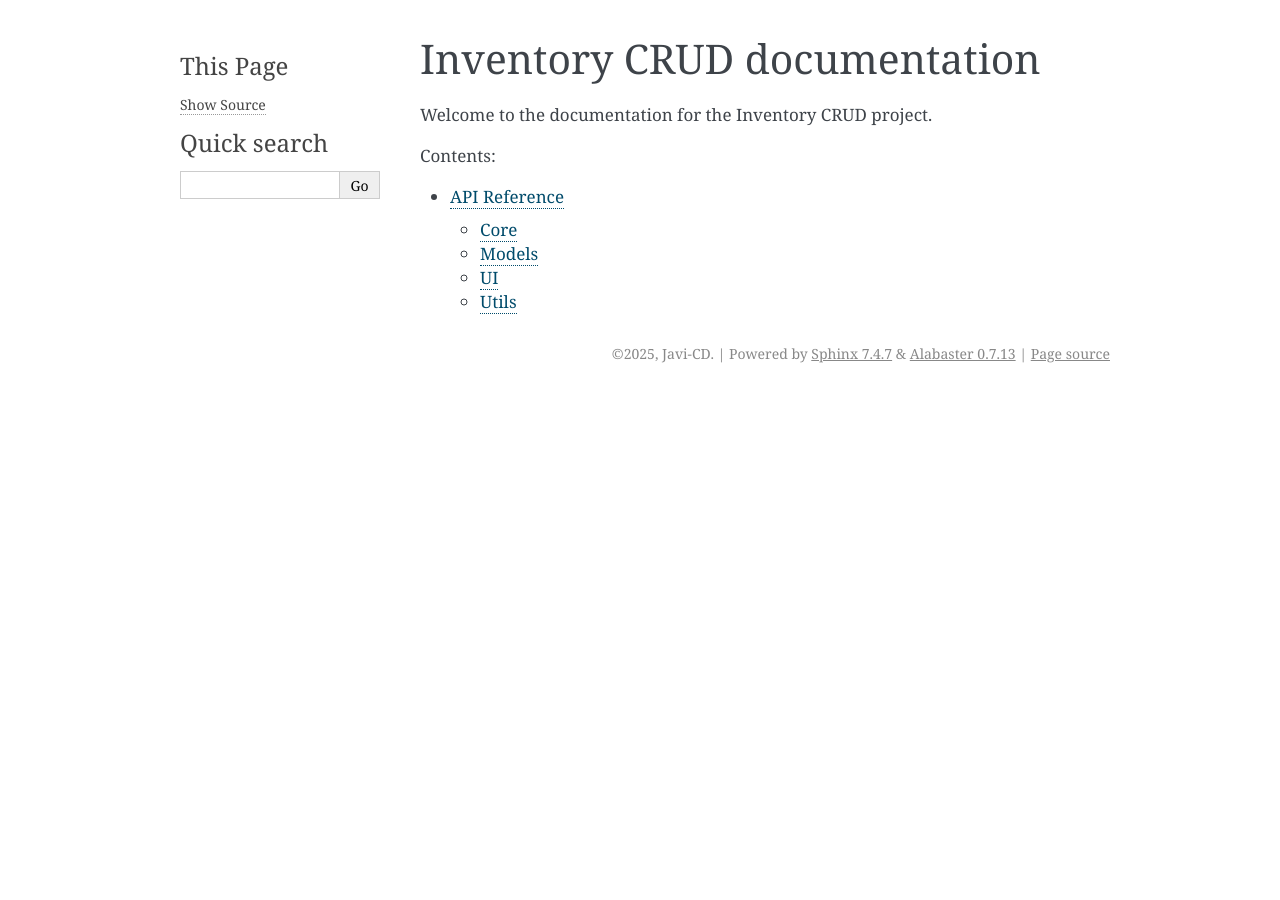
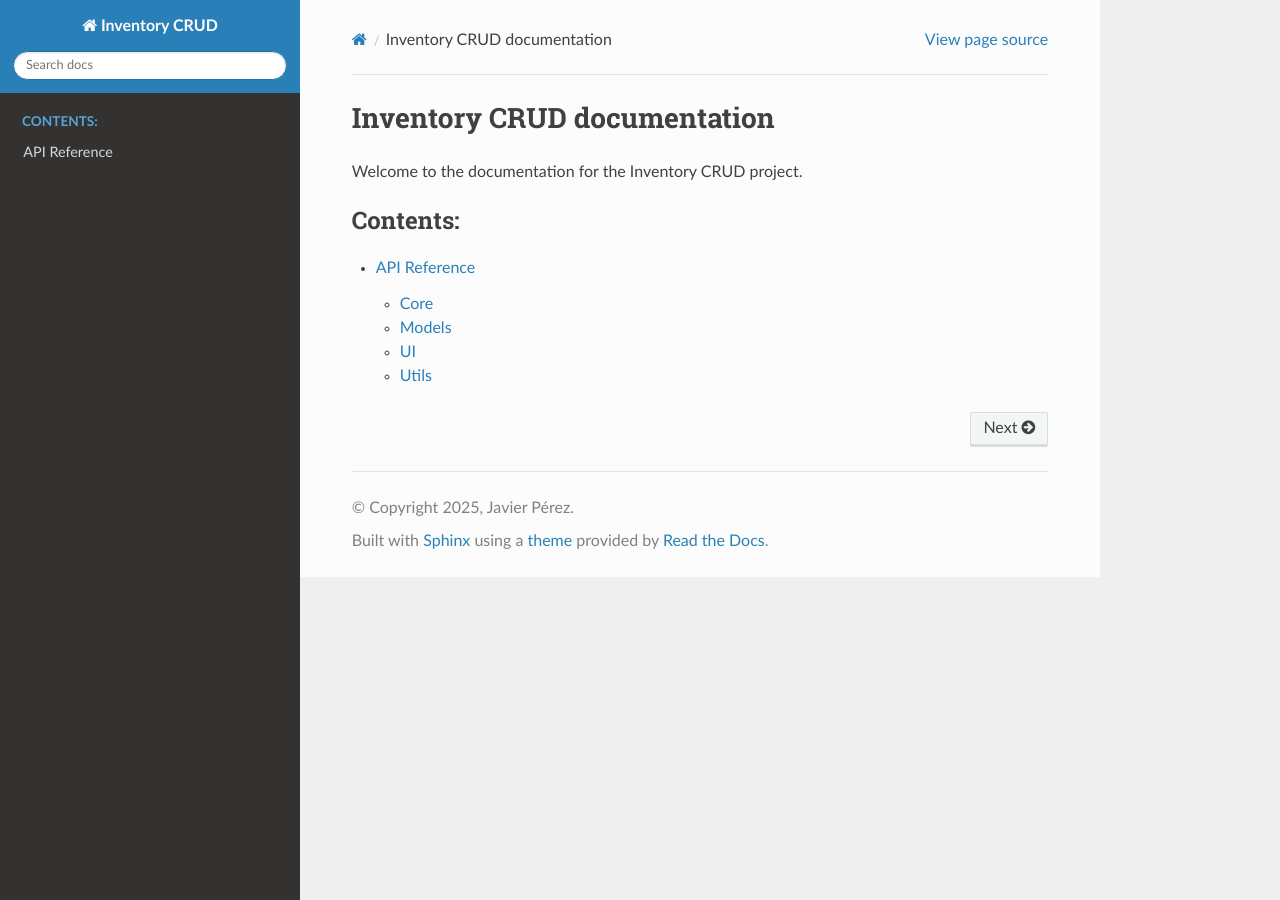
Before and after one commit to Javi-CD/inventory_crud, a Sphinx documentation site: the page built from docs/source/index.rst, in a window 1280 px wide. Built offline with Sphinx 7.4.7 and the Read the Docs theme 3.1.0, drawn with Linux system fonts in a browser that asks for light colours.

Commit message:
feat(doc): add sphinx_rtd_theme for improved documentation appearance
- Installed and configured the Read the Docs theme for Sphinx documentation
- Updated conf.py to use sphinx_rtd_theme
- Documentation now has a modern and user-friendly interface

```diff
--- /dev/null
+++ b/docs/source/_static/custom.css
@@ -0,0 +1 @@
+/* Reset custom styles: dejar solo el archivo vacío para volver a la configuración por defecto de Furo */
--- a/docs/source/conf.py
+++ b/docs/source/conf.py
@@ -7,8 +7,8 @@
 # https://www.sphinx-doc.org/en/master/usage/configuration.html#project-information
 
 project = "Inventory CRUD"
-copyright = "2025, Javi-CD"
-author = "Javi-CD"
+copyright = "2025, Javier Pérez"
+author = "Javi-CDx"
 
 # -- General configuration ---------------------------------------------------
 # https://www.sphinx-doc.org/en/master/usage/configuration.html#general-configuration
@@ -17,6 +17,11 @@ import os
 import sys
 
 sys.path.insert(0, os.path.abspath(os.path.join("..", "..", "src")))
+
+
+def setup(app):
+    app.add_css_file("custom.css")
+
 
 extensions = [
     "sphinx.ext.autodoc",
@@ -31,5 +36,12 @@ exclude_patterns = []
 # -- Options for HTML output -------------------------------------------------
 # https://www.sphinx-doc.org/en/master/usage/configuration.html#options-for-html-output
 
-html_theme = "alabaster"
+html_theme = "sphinx_rtd_theme"
 html_static_path = ["_static"]
+
+html_theme_options = {
+    "light_logo": "",
+    "dark_logo": "",
+    "sidebar_hide_name": True,
+    "navigation_with_keys": True,
+}
--- a/pyproject.toml
+++ b/pyproject.toml
@@ -10,6 +10,9 @@ python = "^3.13.2"
 customtkinter = "^5.2.2"
 pillow = "^11.2.1"
 pyinstaller = "^6.5.0"
+sphinx = "*"
+sphinx-autobuild = "*"
+sphinx-rtd-theme = "3.0.2"
 
 [build-system]
 requires = ["poetry-core"]
--- a/requirements.txt
+++ b/requirements.txt
@@ -1,3 +1,6 @@
 customtkinter==5.2.2
 pillow==11.2.1
 pyinstaller==6.5.0
+Sphinx==8.2.3
+sphinx-autobuild==2024.10.3
+sphinx-rtd-theme==3.0.2
```
Also changed, not shown: src/__init__.py (added).
